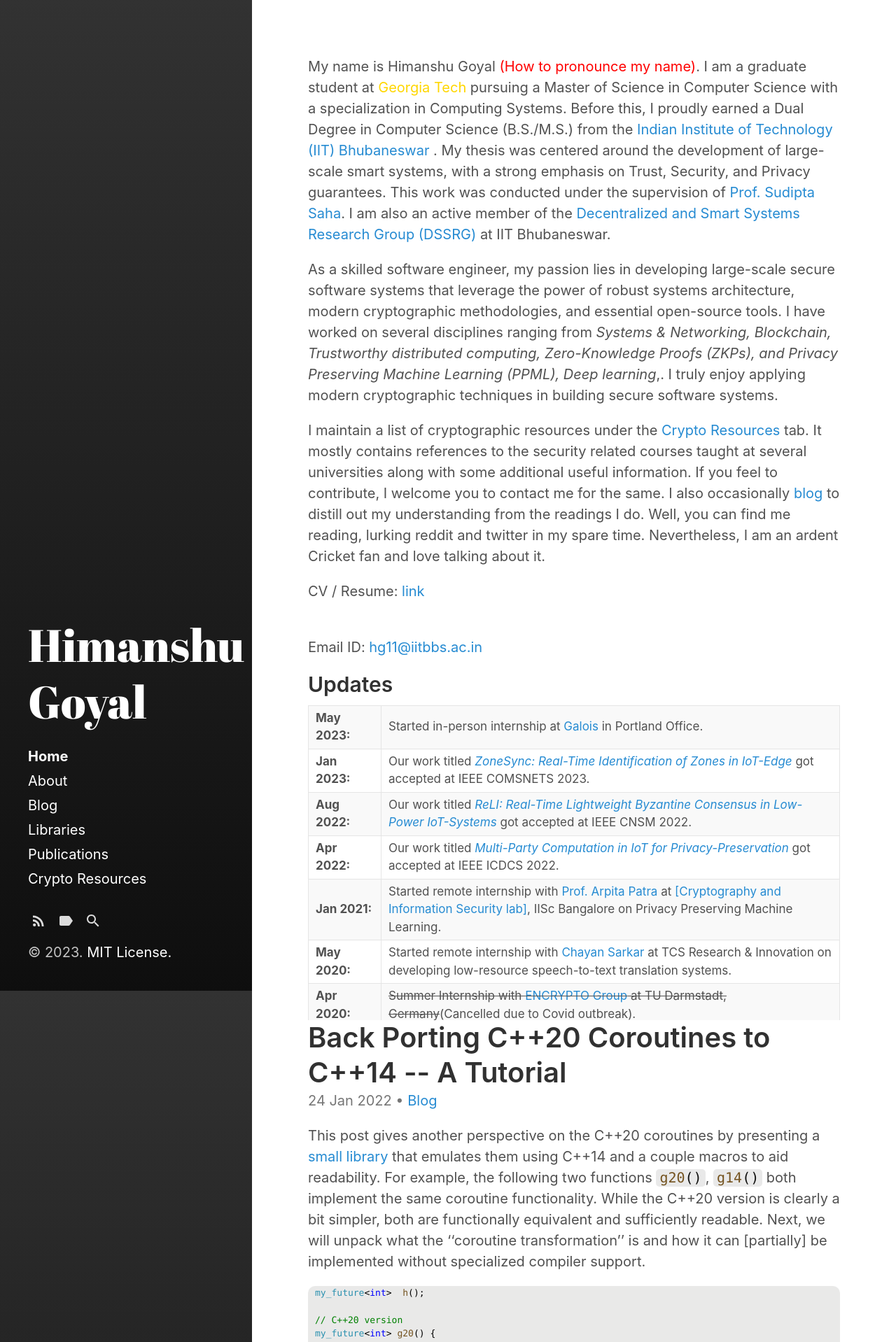
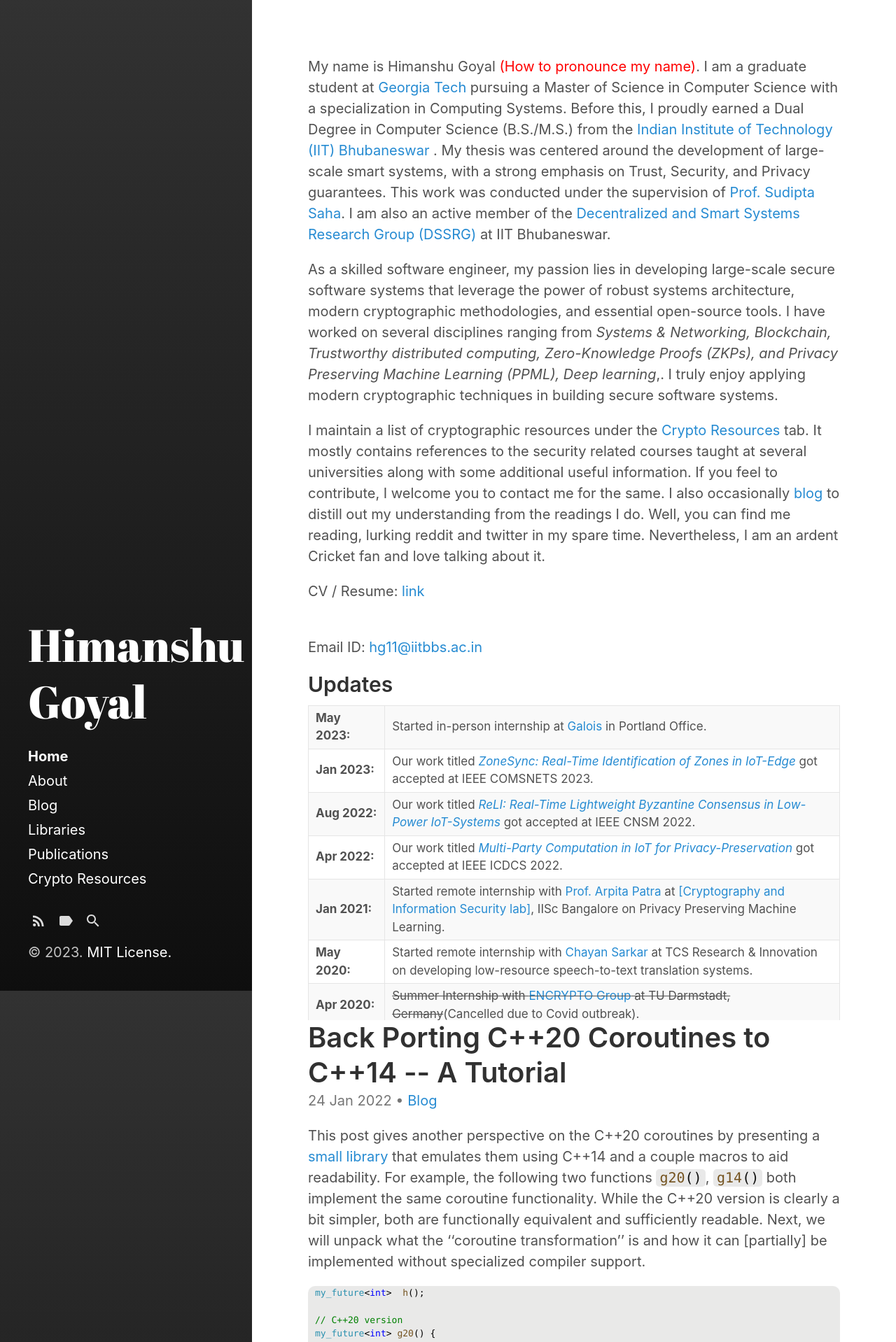
Before and after one commit to move47/goyal_himanshu.github.io, a Jekyll site: the page built from index.html, in a window 1280 px wide. Shown: the top 1918 px of the page at 70% size. Built offline with Jekyll 4.4.1, drawn with Linux system fonts in a browser that asks for light colours; the list of posts is cut into pages by our own code.

Commit message:
align timeline

```diff
--- a/index.html
+++ b/index.html
@@ -39,7 +39,7 @@ title: Home
     <!-- <img style="float: right;width: 20%; padding: 1px;" src=" ./assets/move_47.jpg" > -->
     <div class="profile-info">
         <p>My name is Himanshu Goyal <a href="./assets/name.mp3" style="color:red">(How to pronounce my name)</a>.
-            I am a graduate student at <a href="https://www.gatech.edu" style="color:gold">Georgia Tech</a> pursuing a Master of Science in Computer Science with a specialization in Computing Systems.
+            I am a graduate student at <a href="https://www.gatech.edu" style="color:dark goldenrod">Georgia Tech</a> pursuing a Master of Science in Computer Science with a specialization in Computing Systems.
             Before this, I proudly earned a Dual Degree in Computer Science (B.S./M.S.) from the <a href="https://www.iitbbs.ac.in/"> Indian Institute of Technology (IIT) Bhubaneswar </a>.
             My thesis was centered around the development of large-scale smart systems, with a strong emphasis on Trust, Security, and Privacy guarantees. This work was conducted under the supervision of <a href="https://www.iitbbs.ac.in/profile-print.php?furl=sudipt">Prof. Sudipta Saha</a>.
             I am also an active member of the <a href="https://sites.google.com/iitbbs.ac.in/dssrg">Decentralized and Smart Systems Research Group (DSSRG)</a> at IIT Bhubaneswar.</p>
@@ -56,8 +56,8 @@ title: Home
 <h2>Updates</h2>
 <div class="updates" style="height:450px;overflow:auto;">
     <table>
-        <col width="100px">
-        <col width="630px">
+        <col width="110px">
+        <col width="660px">
         <tr><td><b>May 2023:</b></td><td> Started in-person internship at <a href="https://galois.com"> Galois </a> in Portland Office.</td></tr>
         <tr><td><b>Jan 2023:</b></td><td> Our work titled <i> <a href="https://ieeexplore.ieee.org/document/10041339"> ZoneSync: Real-Time Identification of Zones in IoT-Edge </a> </i> got accepted at IEEE COMSNETS 2023.</td></tr>
         <tr><td><b>Aug 2022:</b></td><td> Our work titled <i> <a href="https://ieeexplore.ieee.org/document/9965123"> ReLI: Real-Time Lightweight Byzantine Consensus in Low-Power IoT-Systems </a> </i> got accepted at IEEE CNSM 2022.</td></tr>
```
